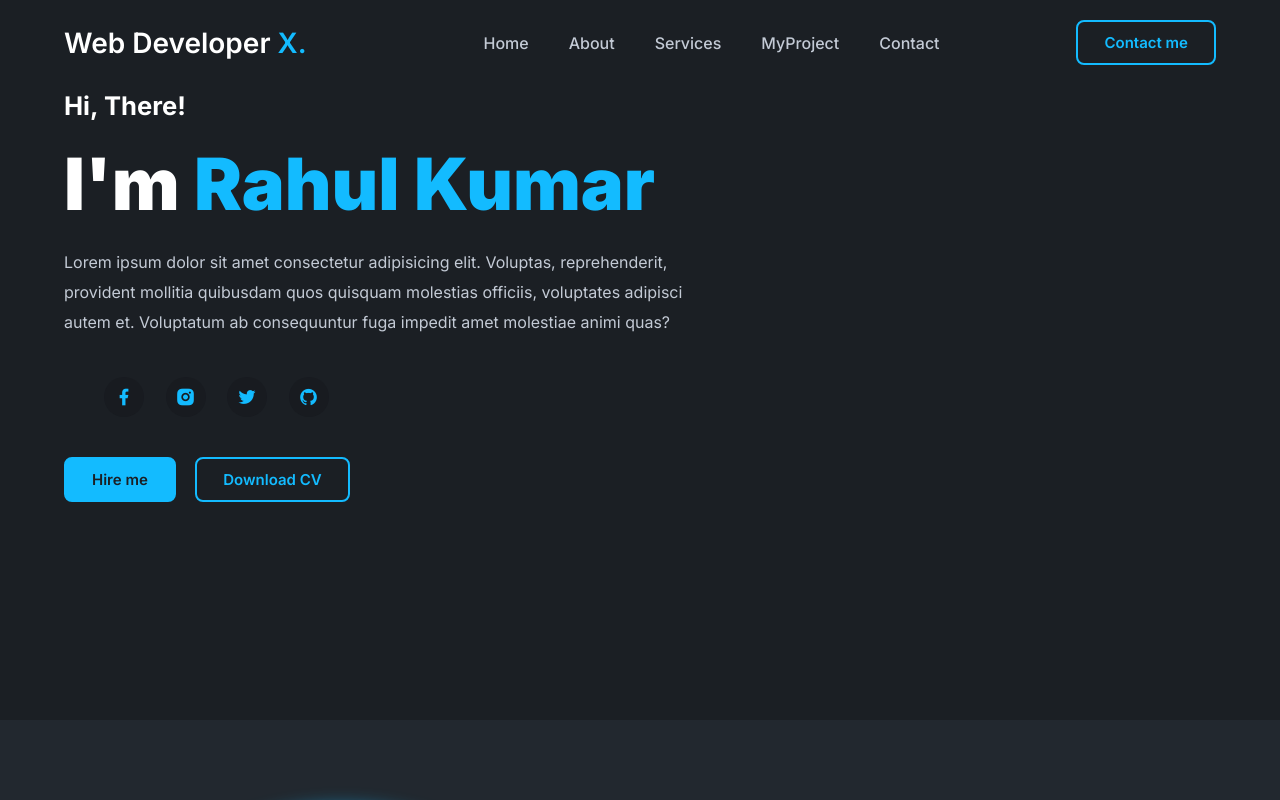
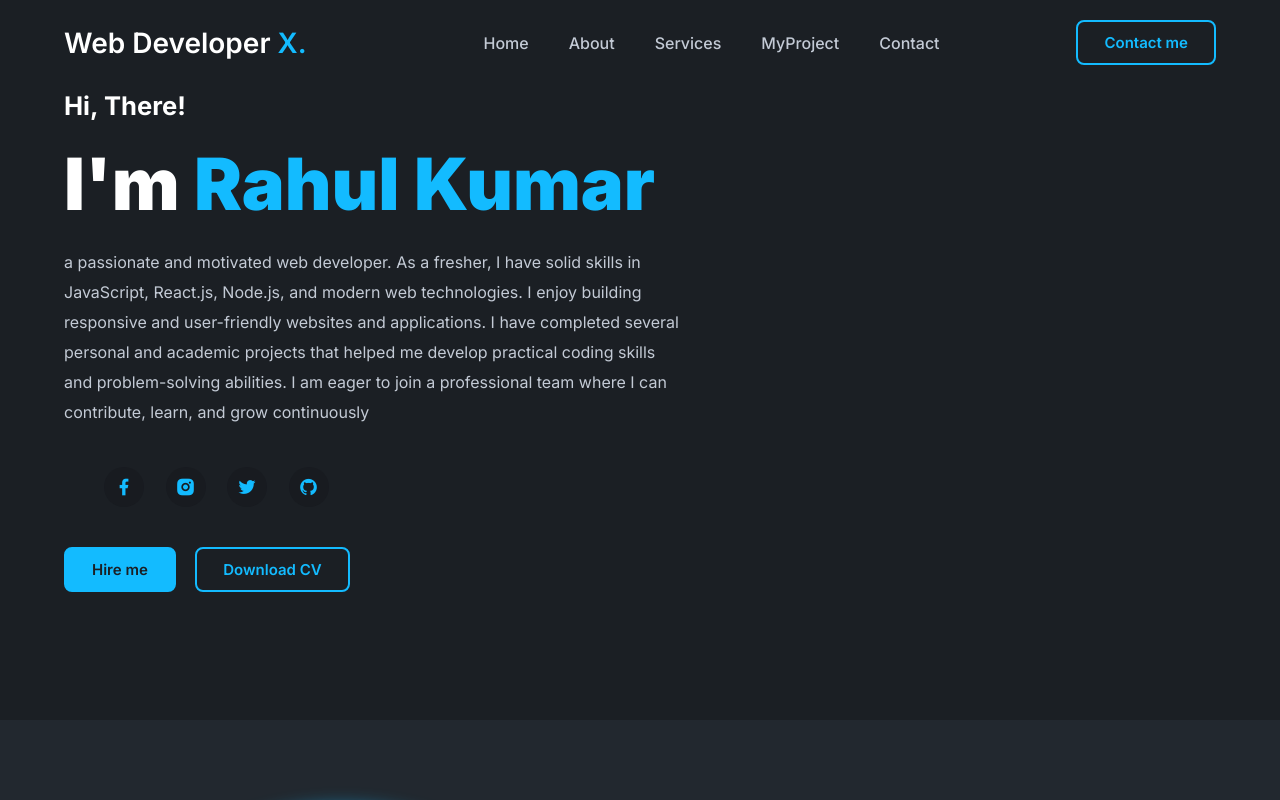
Before and after one commit to kumar9034/-My-website, a plain HTML site: page index.html in a window 1280 px wide. Shown: the top 800 px of the page. Drawn offline with nearby package versions, Linux system fonts and the light colour scheme; files whose address does not match are found by name.

Commit message:
Update index.html

```diff
--- a/index.html
+++ b/index.html
@@ -46,9 +46,7 @@
         <div class="main-contact" data-aos="fade-in">
             <h4>Hi, There!</h4>
             <h1>I'm<span> Rahul Kumar</span></h1>
-            <p>Lorem ipsum dolor sit amet consectetur adipisicing elit.
-            Voluptas, reprehenderit, provident mollitia quibusdam quos quisquam molestias officiis,
-            voluptates adipisci autem et. Voluptatum ab consequuntur fuga impedit amet molestiae animi quas?</p>
+            <p> a passionate and motivated web developer. As a fresher, I have solid skills in JavaScript, React.js, Node.js, and modern web technologies. I enjoy building responsive and user-friendly websites and applications. I have completed several personal and academic projects that helped me develop practical coding skills and problem-solving abilities. I am eager to join a professional team where I can contribute, learn, and grow continuously</p>
             <div class="social">
                 <a href="#"><i class="ri-facebook-fill"></i></a>
                 <a href="#"><i class="ri-instagram-fill"></i></a>
```
